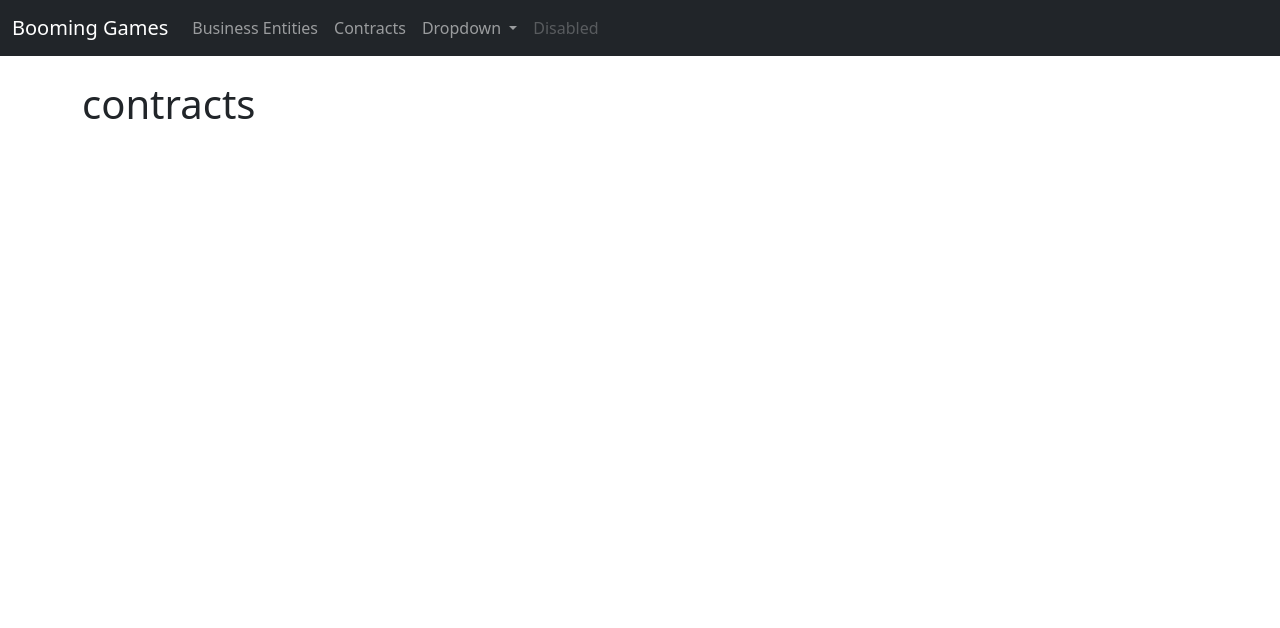
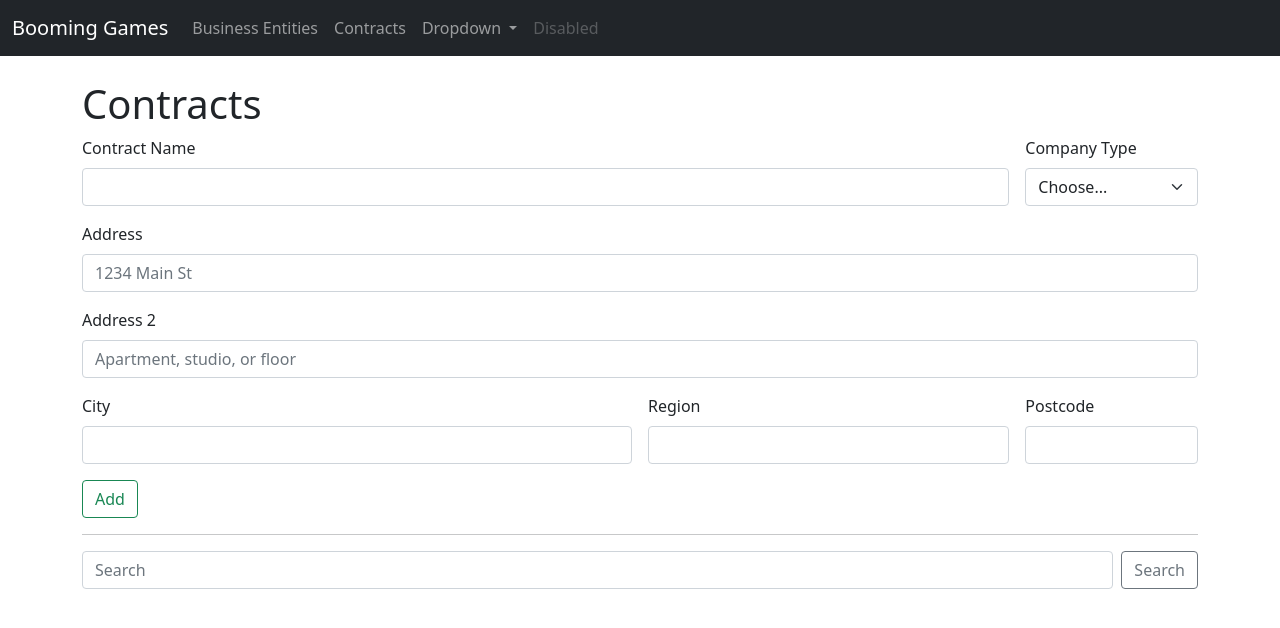
Before and after one commit to bart85mobile/django_learning, a Django app: page /contracts/ in a window 1280 px wide. Shown: the top 628 px of the page. Run offline with Django 3.2, Linux system fonts and the light colour scheme.

Commit message:
business entities ended

```diff
--- a/contracts/_contracts/templates/contracts.html
+++ b/contracts/_contracts/templates/contracts.html
@@ -2,6 +2,102 @@
 
 {% block title %} Contracts App {% endblock%}
 
-{% block content %}
-<h1>contracts<h1>
-{% endblock%}
+{%block content%}
+<div>
+  <h1>Contracts</h1>
+  <div>
+    <form class="row g-3" method="POST">
+      {%csrf_token%}
+      <div class="col-md-10">
+        <label for="inputCompany" class="form-label">Contract Name</label>
+        <input type="text" class="form-control" id="inputCompany" name="company_name">
+      </div>
+      <div class="col-md-2">
+        <label for="inputCompanyType" class="form-label">Company Type</label>
+        <select type="text" class="form-select" id="inputCompanyType" name="company_type">
+          <option selected>Choose...</option>
+          <option>External</option>
+          <option>Internal</option>
+        </select>
+      </div>
+      <div class="col-12">
+        <label for="inputAddress" class="form-label">Address</label>
+        <input type="text" class="form-control" id="inputAddress" placeholder="1234 Main St" name="address">
+      </div>
+      <div class="col-12">
+        <label for="inputAddress2" class="form-label">Address 2</label>
+        <input type="text" class="form-control" id="inputAddress2" placeholder="Apartment, studio, or floor" name="address2">
+      </div>
+      <div class="col-md-6">
+        <label for="inputCity" class="form-label">City</label>
+        <input type="text" class="form-control" id="inputCity" name="city">
+      </div>
+      <div class="col-md-4">
+        <label for="inputRegion" class="form-label">Region</label>
+        <input type="text" class="form-control" id="inputRegion" name="region">
+      </div>
+      <div class="col-md-2">
+        <label for="inputPostcode" class="form-label">Postcode</label>
+        <input type="text" class="form-control" id="inputPostcode" name="postcode">
+      </div>
+      <div class="col-12">
+        <button type="submit" class="btn btn-outline-success">Add</button>
+      </div>
+    </form>
+  <hr width=”75%”>
+  </div>
+  <div>
+    <form class="d-flex" action="{%url 'business_entities'%}" method="get">
+      <input class="form-control me-2" type="search" placeholder="Search" aria-label="Search" value="{{search_query}}" name="search_query">
+      <button class="btn btn-outline-secondary" type="submit">Search</button>
+    </form>
+    <br/>
+    {%if messages%}
+      {%for message in messages%}
+        <div class="alert alert-success alert-dismissible fade show" role="alert">
+          {{message}}
+          <button type="button" class="btn-close" data-bs-dismiss="alert" aria-label="Close"></button>
+        </div>
+      {%endfor%}
+    {%endif%}
+    {%if all_entities%}
+    <div class="table_container">
+      <table class="table table-striped table-hover">
+        <thead>
+          <tr>
+            <th scope="col">Company Name</th>
+            <th scope="col">Address</th>
+            <th scope="col">Address 2</th>
+            <th scope="col">City</th>
+            <th scope="col">Region</th>
+            <th scope="col">Postcode</th>
+            <th scope="col">Company Type</th>
+            <th scope="col"></th>
+          </tr>
+        </thead>
+        <tbody>
+        {%for entities in all_entities%}
+          <tr>
+            <td>
+              <a href = "{%url 'business_entities_upd' entities.id%}">{{entities.company_name}}</a>
+            </td>
+            <td>{{entities.address}}</td>
+            <td>{{entities.address2}}</td>
+            <td>{{entities.city}}</td>
+            <td>{{entities.region}}</td>
+            <td>{{entities.postcode}}</td>
+            <td>{{entities.company_type}}</td>
+            <td>
+              <a href = "{%url 'business_entities_del' entities.id%}">
+                <button type="button" class="btn btn-outline-danger">Delete</button>
+              </a>
+            </td>
+          </tr>
+        {%endfor%}
+        </tbody>
+      <table>
+    </div>
+    {%endif%}
+  </div>
+</div>
+{%endblock%}
--- a/contracts/_contracts/urls.py
+++ b/contracts/_contracts/urls.py
@@ -5,6 +5,6 @@ urlpatterns = [
     path('', views.home, name='home'),
     path('contracts/', views.contracts, name='contracts'),
     path('business_entities/', views.business_entities, name='business_entities'),
-    path('business_entities/edit/<company_name_id>', views.business_entities_edit, name='business_entities_edit'),
-    path('business_entities/delete/<company_name_id>', views.business_entities_delete, name='business_entities_delete'),
+    path('business_entities/update/<company_name_id>', views.business_entities_upd, name='business_entities_upd'),
+    path('business_entities/delete/<company_name_id>', views.business_entities_del, name='business_entities_del'),
 ]
--- a/contracts/_contracts/views.py
+++ b/contracts/_contracts/views.py
@@ -32,21 +32,23 @@ def business_entities(request):
         context = {'all_entities': all_entities, 'search_query': search_query}
         return render(request, 'business_entities.html', context)
 
-def business_entities_edit(request, company_name_id):
+def business_entities_upd(request, company_name_id):
+    all_entities = BusinessEntity.objects.get(pk=company_name_id)
     if request.method == 'POST':
-        all_entities = BusinessEntity.objects.get(pk=company_name_id)
         form = BusinessEntityForm(request.POST or None, instance = all_entities)
         if form.is_valid():
             form.save()
             messages.success(request, 'Company has been updated!')
             return redirect('business_entities')
     else:
-        all_entities = BusinessEntity.objects.get(pk=company_name_id)
         context = {'all_entities': all_entities}
-        return render(request, 'business_entities_edit.html', context)
+        return render(request, 'business_entities_upd.html', context)
 
-def business_entities_delete(request, company_name_id):
-    all_deletes = BusinessEntity.objects.get(pk=company_name_id)
-    all_deletes.delete()
-    messages.success(request, 'Company has been deleted!')
-    return redirect('business_entities')
+def business_entities_del(request, company_name_id):
+    all_entities = BusinessEntity.objects.get(pk=company_name_id)
+    if request.method == 'POST':
+        all_entities.delete()
+        messages.success(request, 'Company has been deleted!')
+        return redirect('business_entities')
+    else:
+        return render(request, 'business_entities_del.html')
--- a/contracts/contracts/settings.py
+++ b/contracts/contracts/settings.py
@@ -121,6 +121,9 @@ USE_TZ = True
 # https://docs.djangoproject.com/en/3.2/howto/static-files/
 
 STATIC_URL = '/static/'
+STATICFILES_DIRS = [
+    os.path.join(BASE_DIR, 'static'),
+    ]
 
 # Default primary key field type
 # https://docs.djangoproject.com/en/3.2/ref/settings/#default-auto-field
--- /dev/null
+++ b/contracts/static/css/table_container.css
@@ -0,0 +1,7 @@
+.table_container {
+    height: 600px;
+    width: 1300px;
+    border: 1px  solid #eee;
+    padding: 5px;
+    overflow-y: auto;
+  }
--- a/contracts/templates/main.html
+++ b/contracts/templates/main.html
@@ -1,3 +1,5 @@
+{%load static%}
+
 <!doctype html>
 <html lang="en">
   <head>
@@ -7,10 +9,11 @@
 
     <!-- Bootstrap CSS -->
     <link href="https://cdn.jsdelivr.net/npm/bootstrap@5.1.3/dist/css/bootstrap.min.css" rel="stylesheet" integrity="sha384-1BmE4kWBq78iYhFldvKuhfTAU6auU8tT94WrHftjDbrCEXSU1oBoqyl2QvZ6jIW3" crossorigin="anonymous">
+    <link href="{%static 'css/table_container.css'%}" rel="stylesheet">
 
     <title>
-        {% block title %}
-        {% endblock%}
+      {% block title %}
+      {% endblock%}
     </title>
   </head>
   <body>
@@ -48,8 +51,8 @@
     </nav>
     <br/>
     <div class="container">
-        {% block content %}
-        {% endblock%}
+      {% block content %}
+      {% endblock%}
     </div>
     <!-- Optional JavaScript; choose one of the two! -->
 
```
Also changed, not shown: contracts/_contracts/templates/business_entities.html (+15 -15 lines), contracts/_contracts/templates/business_entities_del.html (added, +18 -0 lines), contracts/_contracts/templates/business_entities_upd.html (renamed from contracts/_contracts/templates/business_entities_edit.html, +6 -3 lines), contracts/db.sqlite3.
